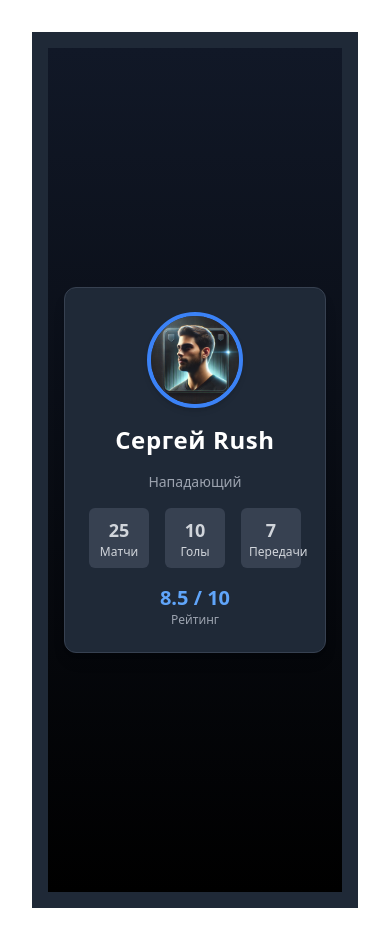
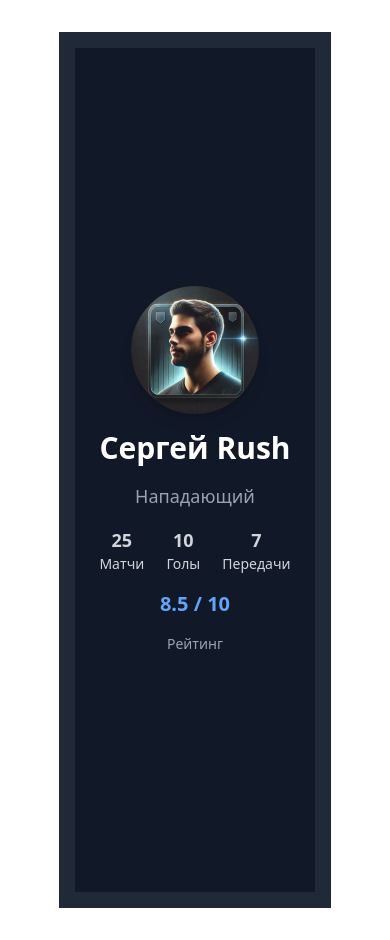
Before and after one commit to serhiizghama/football-card, a React (Vite) app: page / in a window 390 px wide. Built offline with nearby package versions, Linux system fonts and the light colour scheme.

Commit message:
Refactor PlayerCard component for improved layout and styling; update image path and enhance responsiveness

```diff
--- a/src/PlayerCard.tsx
+++ b/src/PlayerCard.tsx
@@ -1,5 +1,4 @@
 import { motion } from "framer-motion";
-import React from "react";
 
 interface Player {
     name: string;
@@ -13,7 +12,7 @@ interface Player {
 
 const player: Player = {
     name: "Сергей Rush",
-    image: "../images/photo.png",
+    image: "/images/photo.png",
     position: "Нападающий",
     matches: 25,
     goals: 10,
@@ -23,40 +22,36 @@ const player: Player = {
 
 export default function PlayerCard() {
     return (
-        <div className="min-h-screen flex flex-col items-center justify-center bg-gradient-to-b from-gray-900 to-black p-4 w-full">
+        <div className="min-h-screen flex flex-col items-center justify-center bg-gray-900 text-white p-6 w-full">
             <motion.div
-                className="w-full max-w-md bg-gray-800 text-white rounded-xl shadow-lg p-6 space-y-4 text-center border border-gray-700"
+                className="w-full max-w-md flex flex-col items-center space-y-4"
                 initial={{ opacity: 0, scale: 0.9 }}
                 animate={{ opacity: 1, scale: 1 }}
                 transition={{ duration: 0.5 }}
             >
-                <div className="relative flex items-center justify-center">
-                    <img
-                        src={player.image}
-                        alt={player.name}
-                        className="w-24 h-24 rounded-full border-4 border-blue-500 shadow-md"
-                    />
-                </div>
-                <h2 className="text-2xl font-bold tracking-wide">{player.name}</h2>
-                <p className="text-gray-400 text-sm font-medium">{player.position}</p>
-                <div className="grid grid-cols-3 gap-4 text-center text-gray-300 text-sm w-full">
-                    <div className="p-2 bg-gray-700 rounded-md">
-                        <p className="text-lg font-bold">{player.matches}</p>
-                        <p className="text-xs">Матчи</p>
+                <img
+                    src={player.image}
+                    alt={player.name}
+                    className="w-32 h-32 rounded-full shadow-lg object-cover"
+                />
+                <h2 className="text-3xl font-bold">{player.name}</h2>
+                <p className="text-lg text-gray-400">{player.position}</p>
+                <div className="flex justify-between w-full max-w-sm text-center text-gray-300 text-lg">
+                    <div className="flex flex-col">
+                        <p className="font-bold">{player.matches}</p>
+                        <p className="text-sm">Матчи</p>
                     </div>
-                    <div className="p-2 bg-gray-700 rounded-md">
-                        <p className="text-lg font-bold">{player.goals}</p>
-                        <p className="text-xs">Голы</p>
+                    <div className="flex flex-col">
+                        <p className="font-bold">{player.goals}</p>
+                        <p className="text-sm">Голы</p>
                     </div>
-                    <div className="p-2 bg-gray-700 rounded-md">
-                        <p className="text-lg font-bold">{player.assists}</p>
-                        <p className="text-xs">Передачи</p>
+                    <div className="flex flex-col">
+                        <p className="font-bold">{player.assists}</p>
+                        <p className="text-sm">Передачи</p>
                     </div>
                 </div>
-                <div className="text-center mt-2">
-                    <p className="text-xl font-bold text-blue-400">{player.rating} / 10</p>
-                    <p className="text-xs text-gray-400">Рейтинг</p>
-                </div>
+                <p className="text-xl font-bold text-blue-400">{player.rating} / 10</p>
+                <p className="text-sm text-gray-400">Рейтинг</p>
             </motion.div>
         </div>
     );
```
